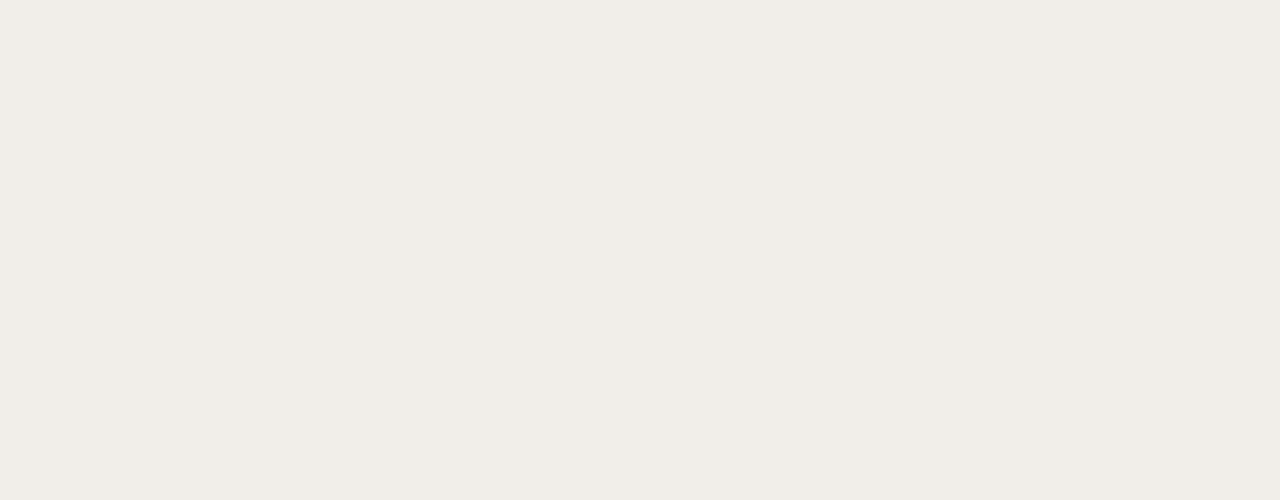
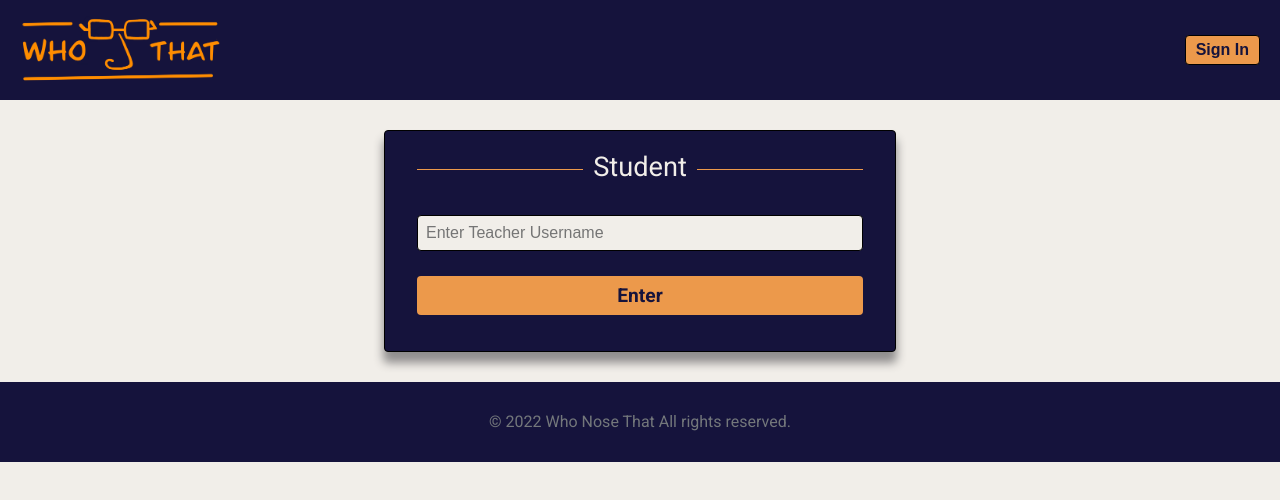
Before and after one commit to Abarragan89/trivia_maker, a React (Create React App) app in the folder client/: page /student-login in a window 1280 px wide. Before the commit this address had no page. Shown: the top 500 px of the page. Built offline with nearby package versions, Linux system fonts and the light colour scheme; no server answers; a web font is replaced by a local one.

Commit message:
feature: student login is functional

```diff
--- a/client/src/App.js
+++ b/client/src/App.js
@@ -18,6 +18,8 @@ import ViewPublicGame from './Pages/ViewPublicGame/viewPublicGame.js';
 import ForgotPassword from './Pages/ForgotPassword/forgotPassword.js';
 import WinnerPodium from './Components/WinnerPodium/winnerPodium.js';
 import Contact from './Pages/Contact/contact.js';
+import StudentLogin from './Pages/StudentLogin/studentLogin.js';
+import StudentDashboard from './Pages/StudentDashboard/studentDashboard.js';
 
 // import Apollo Client package for context
 import {
@@ -71,12 +73,12 @@ function App() {
           <Route path='/my-games' element={<MyGames />}></Route>
           <Route path='/players/:gameId' element={<PlayerInput />}></Route>
           <Route path='/edit/:gameId' element={<EditGame />}></Route>
-          <Route path="/register-user/:id" element={<ConfirmUser />}></Route>
-          <Route path="/password-reset/:userId" element={<ForgotPassword />}></Route>
-          <Route path="/winner-podium/:gameId" element={<WinnerPodium />}></Route>
-          <Route path="/contact" element={<Contact />}></Route>
-
-
+          <Route path='/register-user/:id' element={<ConfirmUser />}></Route>
+          <Route path='/password-reset/:userId' element={<ForgotPassword />}></Route>
+          <Route path='/winner-podium/:gameId' element={<WinnerPodium />}></Route>
+          <Route path='/contact' element={<Contact />}></Route>
+          <Route path='/student-login' element={<StudentLogin />}></Route>
+          <Route path="/student-dashboard/:teacher" element={<StudentDashboard />}></Route>
         </Routes>
       </Router>
     </ApolloProvider>
--- a/client/src/Components/Login/login.css
+++ b/client/src/Components/Login/login.css
@@ -163,6 +163,10 @@ body {
 .login-form .back-to-login:active {
   text-decoration: none;
 }
+.login-form #student-login-btn {
+  text-decoration: none;
+  text-align: center;
+}
 
 .switch-login {
   text-align: center;
--- a/client/src/Components/Login/login.scss
+++ b/client/src/Components/Login/login.scss
@@ -113,6 +113,10 @@
     .back-to-login:active {
         text-decoration: none;
     }
+    #student-login-btn {
+        text-decoration: none;
+        text-align: center;
+    }
 }
 
 .switch-login {
--- /dev/null
+++ b/client/src/Pages/StudentDashboard/studentDashboard.js
@@ -0,0 +1,9 @@
+
+
+function StudentDashboard () {
+    return (
+        <p>StudentDashboard</p>
+    )
+}
+
+export default StudentDashboard;
--- /dev/null
+++ b/client/src/Pages/StudentLogin/studentLogin.js
@@ -0,0 +1,42 @@
+import mouseClick from '../../assets/sounds/mouse-click.wav';
+import Footer from '../../Components/Footer/footer.js';
+import useSound from 'use-sound';
+import Header from '../../Components/Header/header';
+import { useState } from 'react';
+import { Link } from 'react-router-dom';
+import '../../Components/Login/login.css';
+
+function StudentLogin() {
+    const [teacherName, setTeacherName] = useState('');
+    const [mouseClickSound] = useSound(mouseClick, { volume: .6 })
+
+    // update state based on form input changes
+    const handleStudentLogin = (event) => {
+        const { value } = event.target;
+        setTeacherName(value);
+    };
+    return (
+        <>
+            <Header />
+            <section>
+                <form className='flex-box-col-se login-form'>
+                    <legend><span>Student</span></legend>
+                    <input
+                        placeholder="Enter Teacher Username"
+                        className="login-input"
+                        name="teacher-username"
+                        type="text"
+                        id='forgot-password-input'
+                        value={teacherName}
+                        onChange={handleStudentLogin}
+                    />
+                    <Link className='login-btn' id='student-login-btn' onClick={mouseClickSound}  to={`/student-dashboard/${teacherName}`}>Enter</Link>
+
+                </form>
+            </section>
+            <Footer />
+        </>
+    )
+}
+
+export default StudentLogin
```
Also changed, not shown: 1 other file (tests, documents, lock files or other folders).
